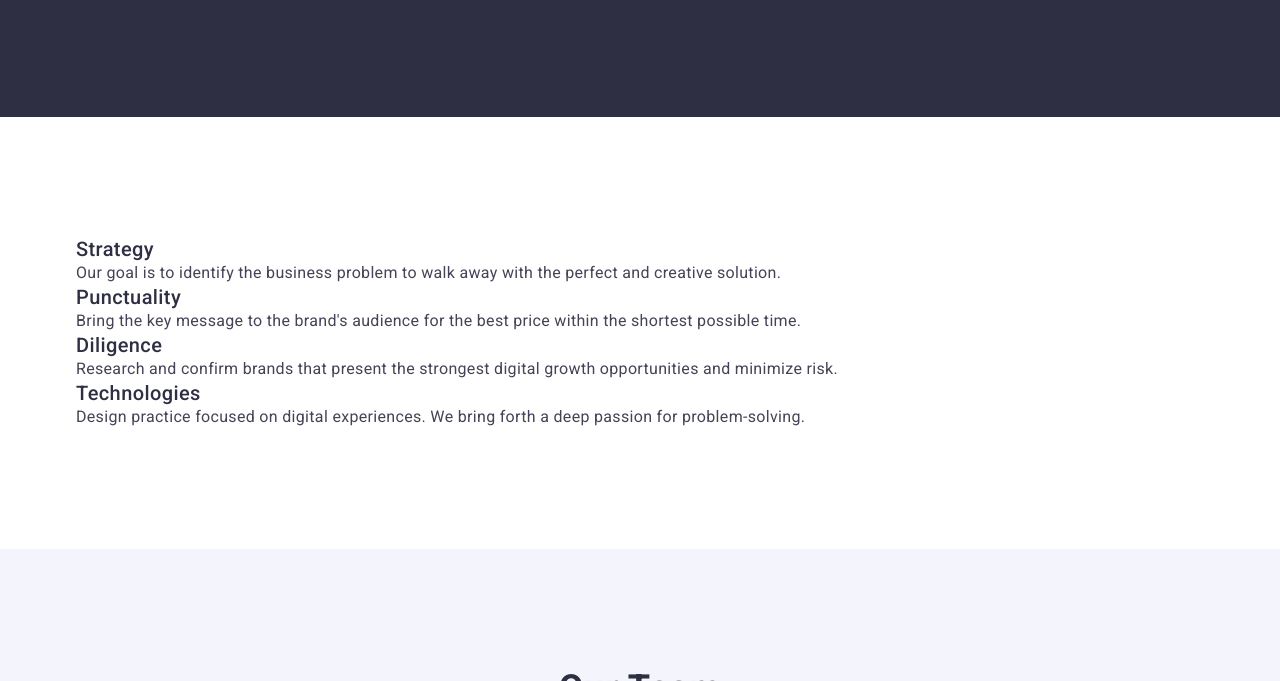
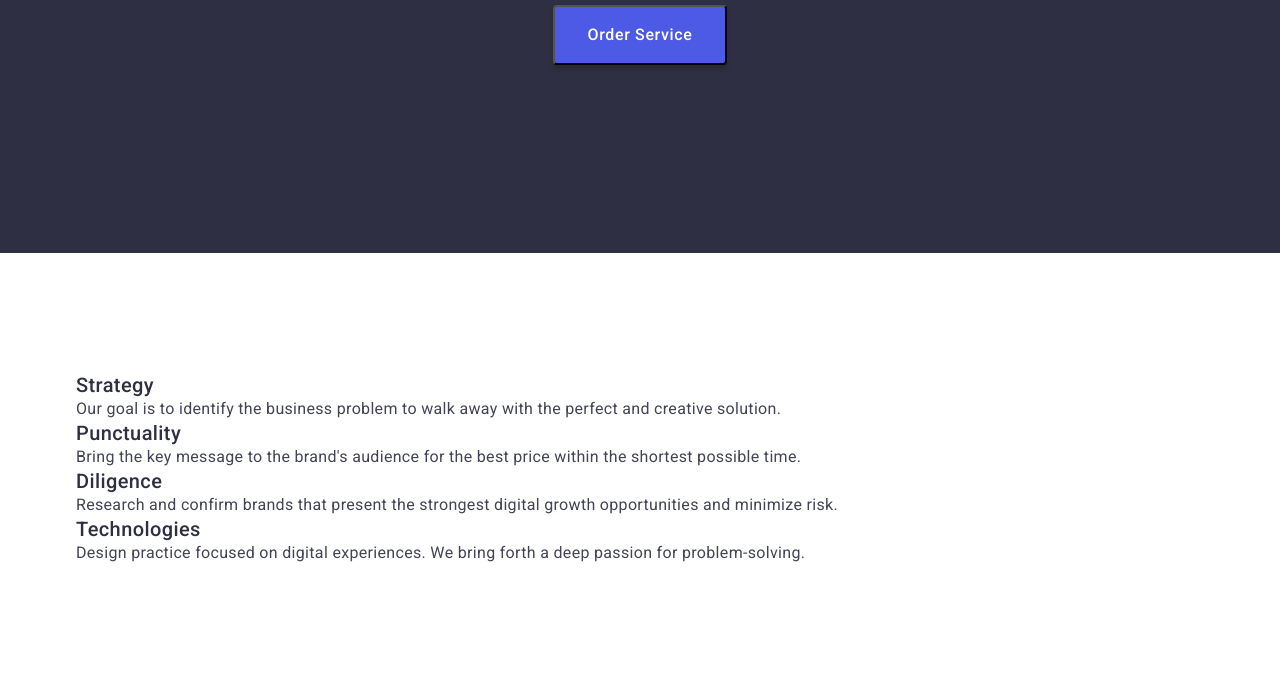
Before and after one commit to TaniaFed/goit-markup-hw-03, a plain HTML site: page index.html in a window 1280 px wide. Shown: the part 423-1104 px from the top of the page. Drawn offline with nearby package versions, Linux system fonts and the light colour scheme.

Commit message:
main section

```diff
--- a/css/styles.css
+++ b/css/styles.css
@@ -143,6 +143,7 @@ header {
 .main-section {
     background-color: #2e2f42;
     flex-shrink: 0;
+    padding: 188px 0;
 }
 
 .main-motto {
@@ -169,8 +170,15 @@ header {
     letter-spacing: 0.04em;
     cursor: pointer;
     padding: 16px 32px;
-    margin-left: auto;
-    margin-right: auto;
+    /* margin-left: auto;
+    margin-right: auto; */
+    margin: 0 auto;
+    display: block;
+    padding: 16px 32px;
+    gap: 10px;
+    border-radius: 4px;
+    background: var(--IRIS, #4D5AE5);
+    box-shadow: 0px 4px 4px 0px rgba(0, 0, 0, 0.15);
 }
 
 .main-button:hover,
```
